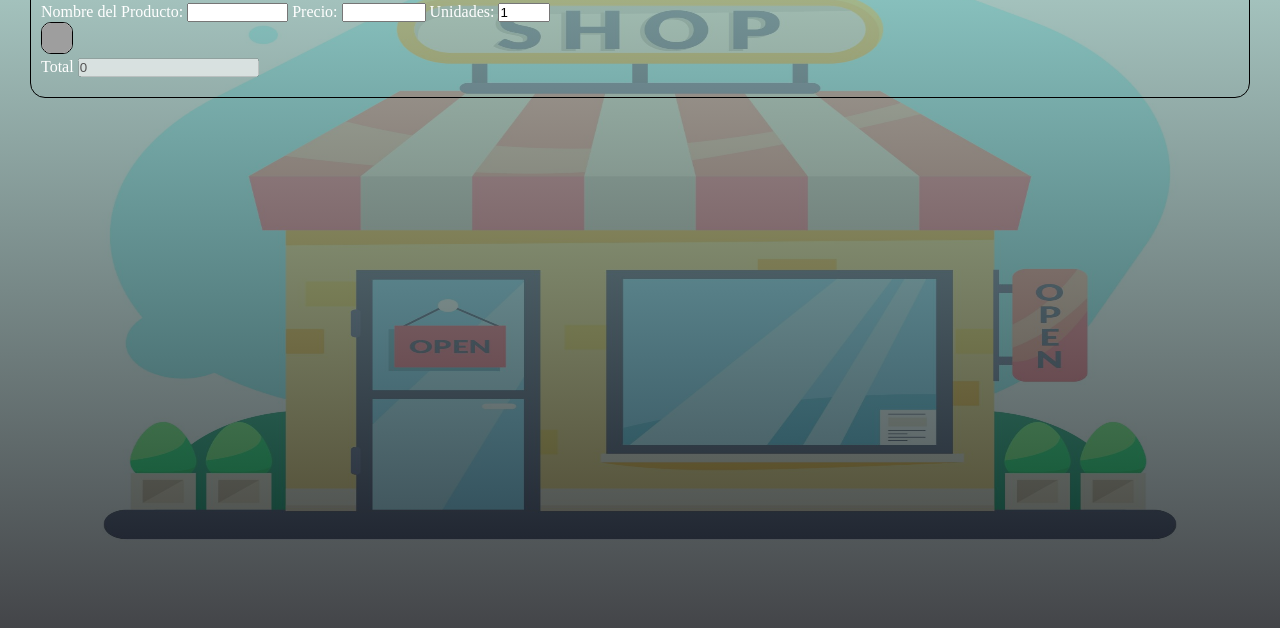
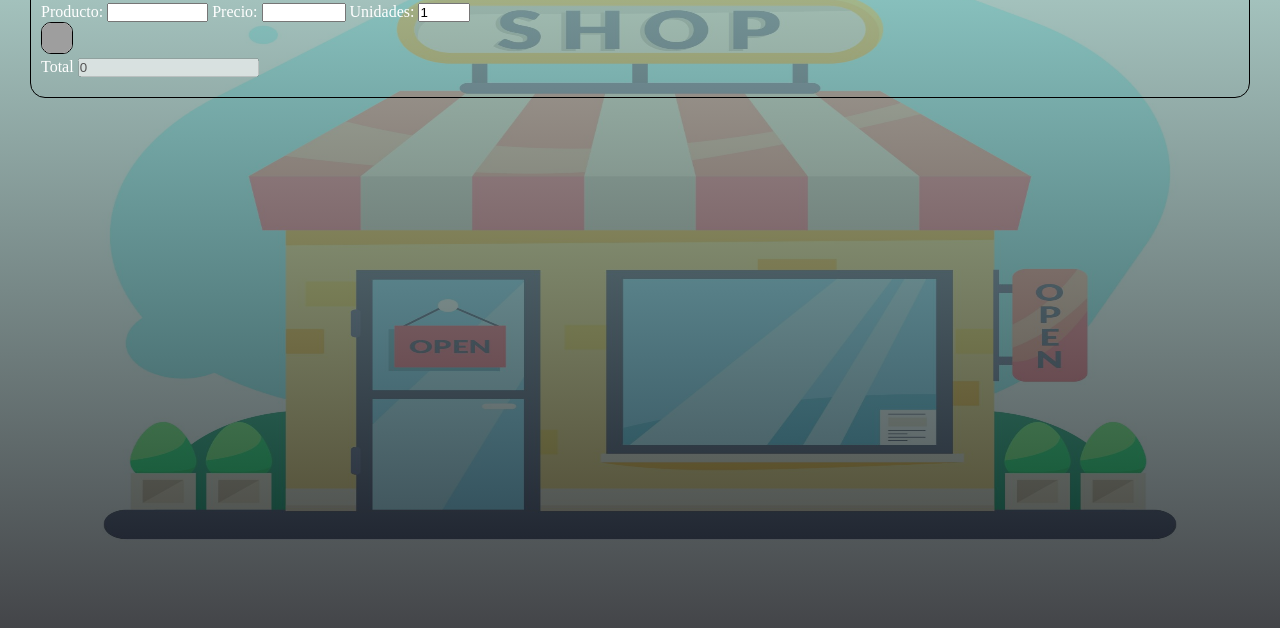
Before and after one commit to josrenyer/Lista-de-Compras, a plain HTML site: page index.html in a window 1280 px wide. Shown: the part 172-800 px from the top of the page. Drawn offline with Linux system fonts and the light colour scheme; grey boxes are pictures that could not be loaded.

Commit message:
input producto

```diff
--- a/index.html
+++ b/index.html
@@ -15,7 +15,7 @@
 		<div class="Search">
 			<form>
 				<h1>Ingresé los Porductos</h1><br>
-				<label>Nombre del Producto: <input class="product" type="text" size="10"></label>
+				<label>Producto: <input class="product" type="text" size="10"></label>
      			<label>Precio: <input class="amount" type="number" min="1" max="200000"></label>
      			<label>Unidades: <input class="units" type="number" min="1" max="10" value="1"></label><br>
      			<img class="button" src="https://img.icons8.com/color/30/000000/shopping-cart--v1.png"/>
```
